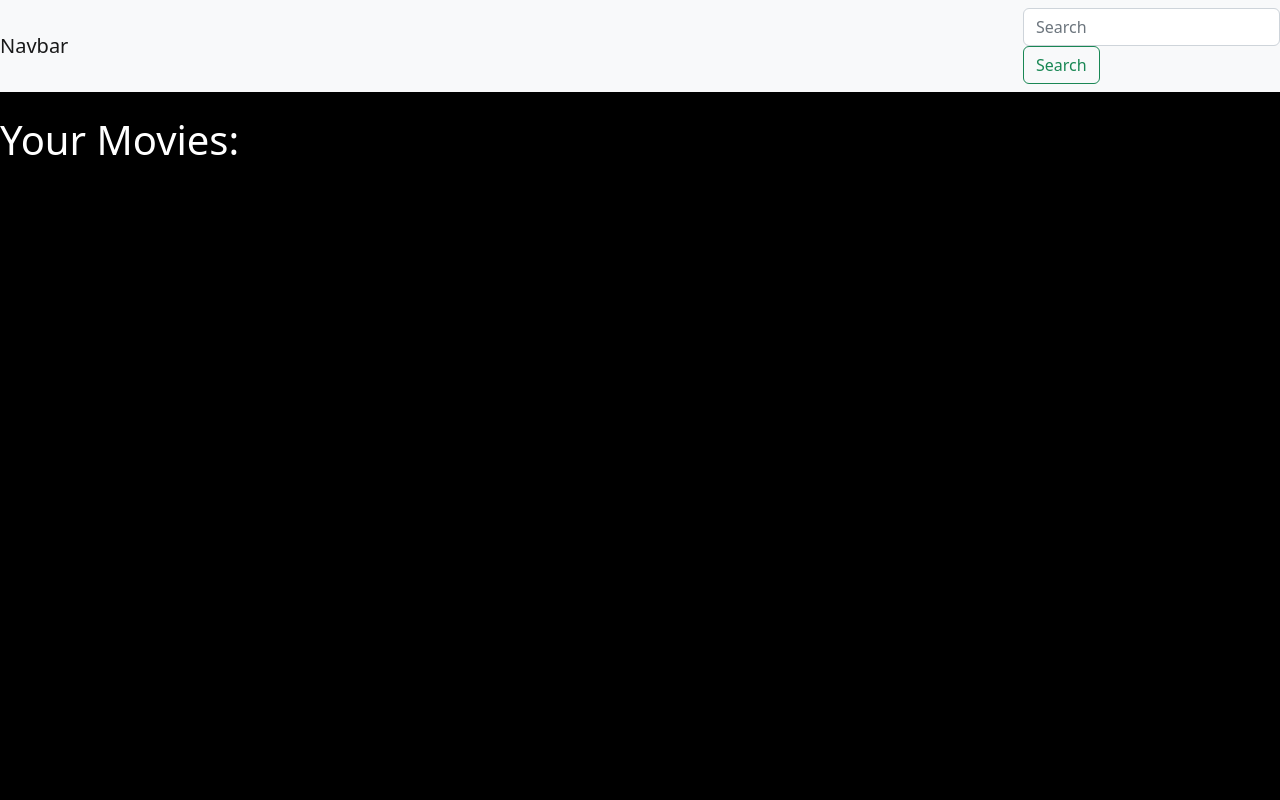
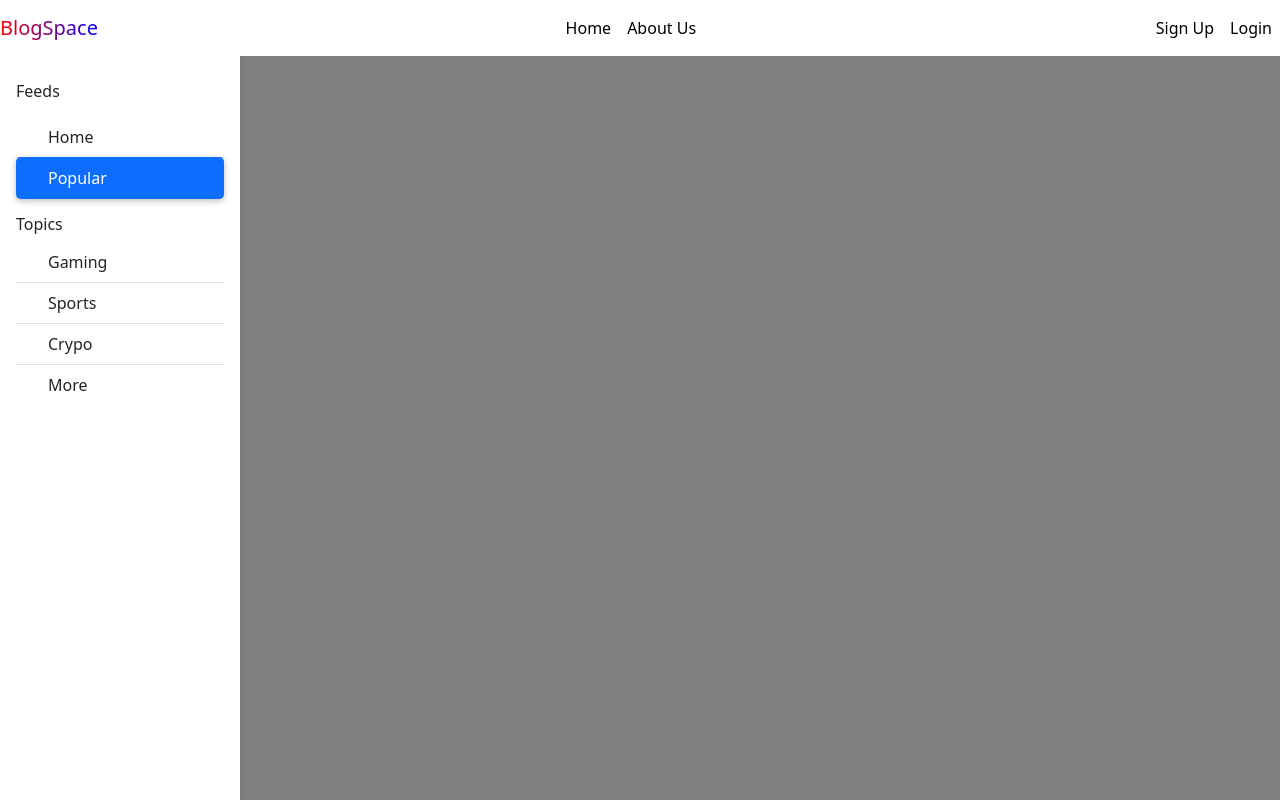
Before and after one commit to Lara5595/Spring_Boot_Practice, a Spring Boot app: page /blogs/allBlogs in a window 1280 px wide. Run offline with Spring Boot 4, Linux system fonts and the light colour scheme; data that the repository does not hold is empty.

Commit message:
created all blog and partial for all blogs

```diff
--- a/src/main/java/com/example/springbootpractice/controllers/MovieController.java
+++ b/src/main/java/com/example/springbootpractice/controllers/MovieController.java
@@ -50,6 +50,3 @@
     }
 
 }
-
-
-//ADDED NOTES
--- a/src/main/resources/templates/blogs/allBlogs.html
+++ b/src/main/resources/templates/blogs/allBlogs.html
@@ -1,21 +1,22 @@
 <!DOCTYPE html>
 <html xmlns:th="http://www.thymeleaf.org" lang="en">
-<head th:replace="partials/partials.html :: head ('All Blogs')" >
+<head th:replace="partials/partialsAllBlogs.html :: head ('All Blogs')" >
     <meta charset="UTF-8">
     <title>Your Blogs</title>
 </head>
 <body>
 
-<nav th:replace="partials/partials.html :: bootstrap-nav"></nav>
+<nav th:replace="partials/partialsAllBlogs.html :: bootstrap-nav"></nav>
 <br>
 
-<h1>Your Movies: </h1>
+<nav th:replace="partials/partialsAllBlogs.html :: bootstrap-side"></nav>
+<h1>Your Post: </h1>
 
 <br>
-<ul th:each="movies : ${movies}">
+<ul th:each= "blogs : ${blogs}">
     <li>
-        <h2 th:text="${movies.title}"></h2>
-        <p th:text="${movies.genre}"></p>
+        <h2 th:text="${blogs.title}"></h2>
+        <p th:text="${blogs.body}"></p>
     </li>
 </ul>
 
--- /dev/null
+++ b/src/main/resources/templates/partials/partialsAllBlogs.html
@@ -0,0 +1,87 @@
+<!DOCTYPE html>
+<html xmlns:th="http://www.thymeleaf.org" lang="en">
+<head th:fragment="head (title)">
+    <meta charset="UTF-8">
+    <title th:text="${title}">All Blogs Partials</title>
+    <!--    Bootstrap-->
+    <link href="https://cdn.jsdelivr.net/npm/bootstrap@5.2.2/dist/css/bootstrap.min.css" rel="stylesheet" integrity="sha384-Zenh87qX5JnK2Jl0vWa8Ck2rdkQ2Bzep5IDxbcnCeuOxjzrPF/et3URy9Bv1WTRi" crossorigin="anonymous">
+    <script src="https://cdn.jsdelivr.net/npm/bootstrap@5.2.2/dist/js/bootstrap.bundle.min.js" integrity="sha384-OERcA2EqjJCMA+/3y+gxIOqMEjwtxJY7qPCqsdltbNJuaOe923+mo//f6V8Qbsw3" crossorigin="anonymous"></script>
+
+
+    <!--    Thyme leaf css-->
+    <link rel="stylesheet" href="/css/blog.css">
+</head>
+<body>
+
+<!--Nav bar-->
+<nav th:fragment="bootstrap-nav" class="navbar navbar-expand-md bg-white navbar-white sticky-top">
+    <a class="navbar-brand" href="#">BlogSpace</a>
+    <button class="navbar-toggler navbar-toggler-right" type="button" data-toggle="collapse" data-target="#navb" aria-expanded="true">
+        <span class="navbar-toggler-icon"></span>
+    </button>
+    <div id="navb" class="navbar-collapse collapse hide">
+        <ul class="navbar-nav">
+            <li class="nav-item active">
+                <a class="nav-link" href="#">Home</a>
+            </li>
+            <li class="nav-item">
+                <a class="nav-link" href="#">About Us</a>
+            </li>
+        </ul>
+    </div>
+    <ul class="nav navbar-nav">
+        <li class="nav-item">
+            <a class="nav-link" href="#"><span class="fas fa-user"></span> Sign Up</a>
+        </li>
+        <li class="nav-item">
+            <a class="nav-link" href="#"><span class="fas fa-sign-in-alt"></span> Login</a>
+        </li>
+    </ul>
+</nav>
+
+
+<!-- Sidebar -->
+<nav th:fragment="bootstrap-side" id="sidebarMenu" class="collapse d-lg-block sidebar collapse bg-white">
+    <div class="position-sticky">
+        <div class="list-group list-group-flush mx-3 mt-4">
+            <h6 class="mb-3">Feeds</h6>
+            <a href="#" class="list-group-item list-group-item-action py-2 ripple" aria-current="true">
+                <i class="fas fa-tachometer-alt fa-fw me-3"></i><span>Home</span>
+            </a>
+            <a href="#" class="list-group-item list-group-item-action py-2 ripple active">
+                <i class="fas fa-chart-area fa-fw me-3"></i><span>Popular</span>
+            </a>
+            <h6 class="mt-3">Topics</h6>
+            <a href="#" class="list-group-item list-group-item-action py-2 ripple"><i
+                    class="fas fa-lock fa-fw me-3"></i><span>Gaming</span></a>
+            <a href="#" class="list-group-item list-group-item-action py-2 ripple"><i
+                    class="fas fa-chart-line fa-fw me-3"></i><span>Sports</span></a>
+
+            <a href="#" class="list-group-item list-group-item-action py-2 ripple"><i
+                    class="fas fa-users fa-fw me-3"></i><span>Crypo</span></a>
+            <a href="#" class="list-group-item list-group-item-action py-2 ripple"><i
+                    class="fas fa-users fa-fw me-3"></i><span>More</span></a>
+        </div>
+    </div>
+</nav>
+<!-- Sidebar -->
+
+
+
+
+
+
+
+<footer th:fragment="bootstrap-footer" class="bg-light text-center text-lg-start">
+    <!-- Copyright -->
+    <div class="text-center p-3" style="background-color: rgba(0, 0, 0, 0.2);">
+        © 2020 Copyright:
+        <a class="text-dark" href="https://mdbootstrap.com/">MDBootstrap.com</a>
+    </div>
+    <!-- Copyright -->
+</footer>
+
+
+
+</body>
+</html>
```
